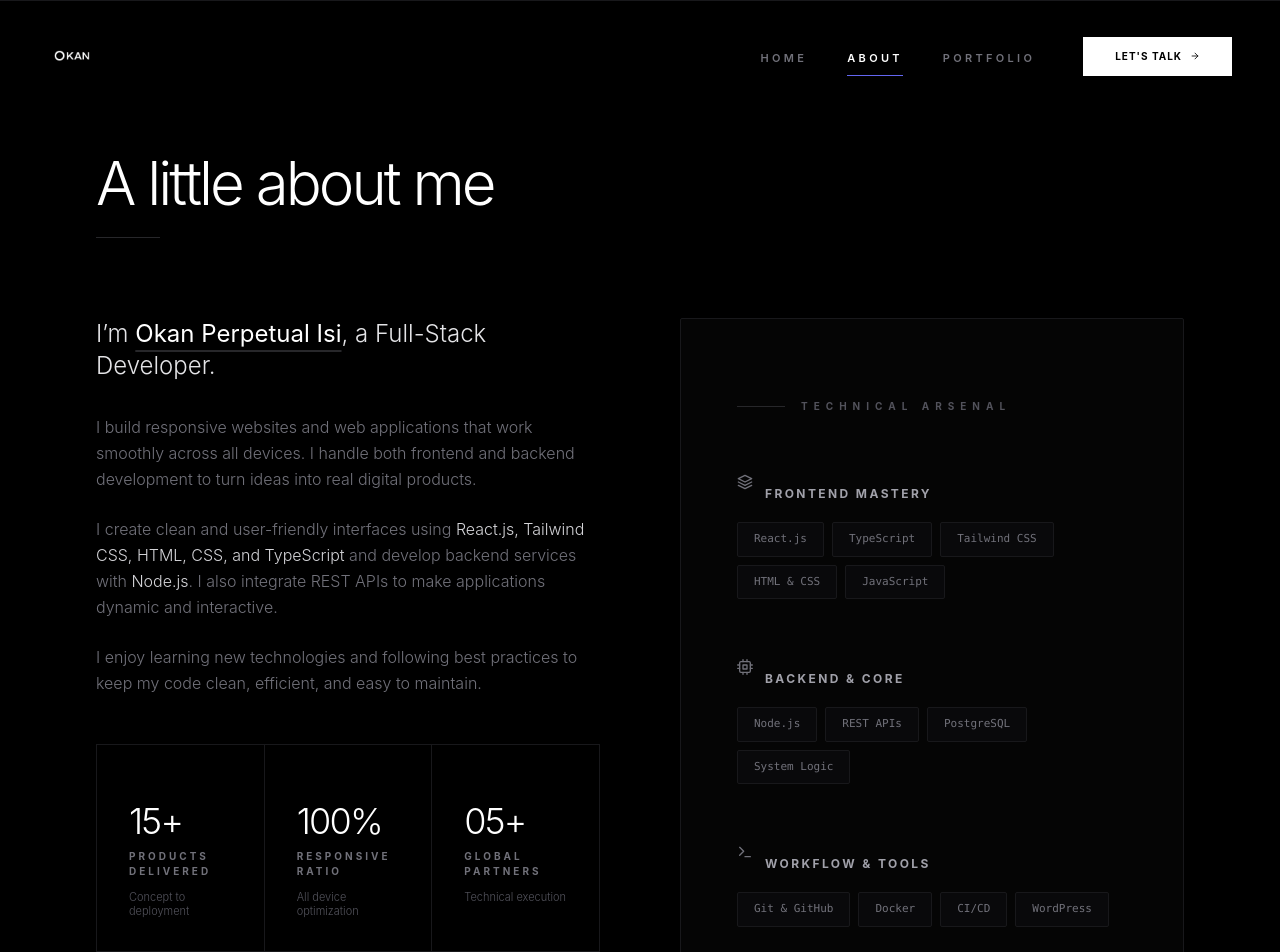
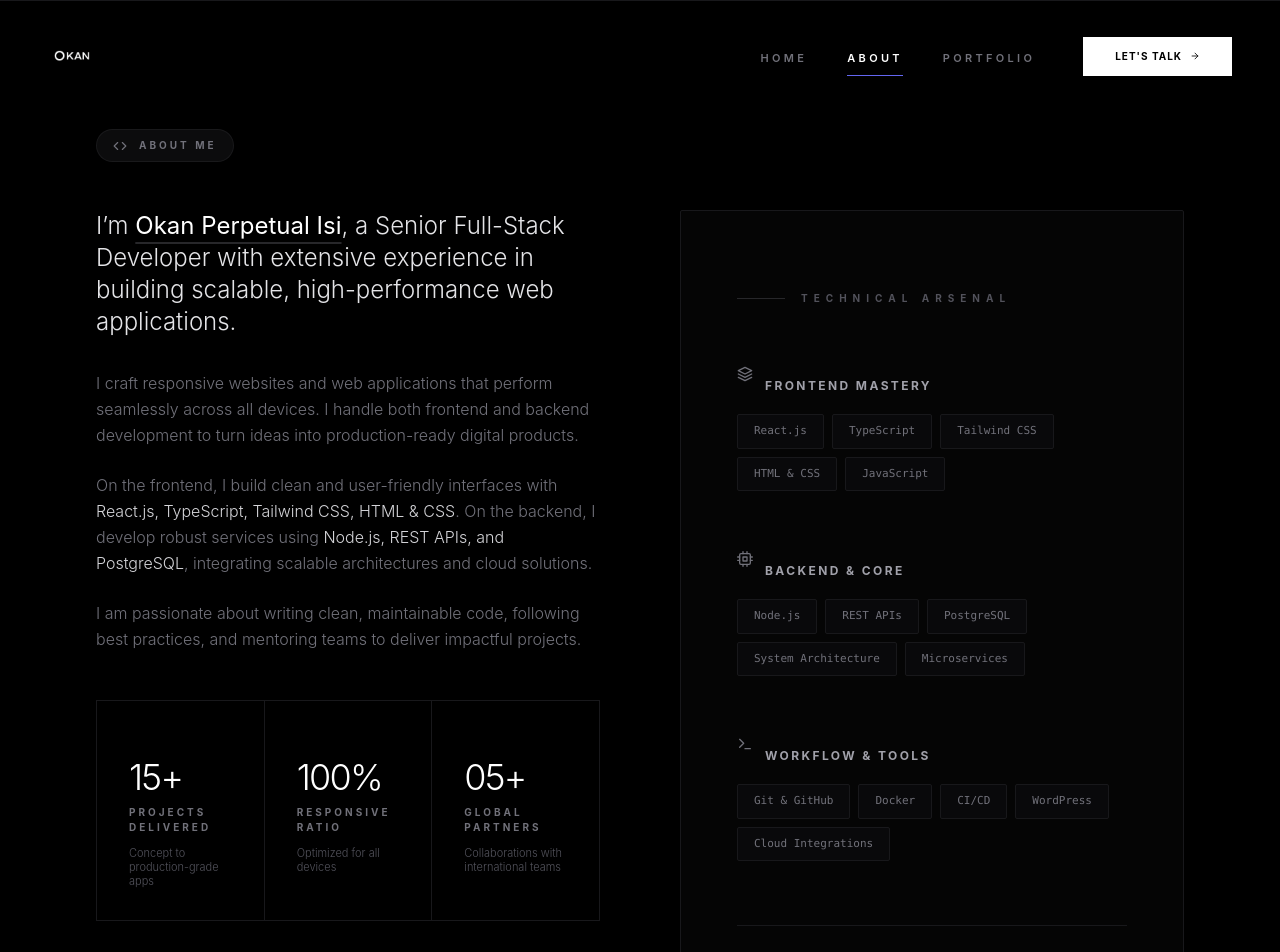
Before and after one commit to Perpetualisi/Isi-Portfolio2, a React (Vite) app: page /about in a window 1280 px wide. Shown: the top 952 px of the page. Built offline with nearby package versions, Linux system fonts and the light colour scheme.

Commit message:
Improve About, Portfolio, and Contact sections for client conversion

```diff
--- a/src/Components/About/About.jsx
+++ b/src/Components/About/About.jsx
@@ -11,37 +11,42 @@ const SKILL_CATEGORIES = [
   {
     title: "Backend & Core",
     icon: <FiCpu className="text-zinc-500" />,
-    skills: ["Node.js", "REST APIs", "PostgreSQL", "System Logic"],
+    skills: ["Node.js", "REST APIs", "PostgreSQL", "System Architecture", "Microservices"],
   },
   {
     title: "Workflow & Tools",
     icon: <FiTerminal className="text-zinc-500" />,
-    skills: ["Git & GitHub", "Docker", "CI/CD", "WordPress"],
+    skills: ["Git & GitHub", "Docker", "CI/CD", "WordPress", "Cloud Integrations"],
   },
 ];
 
 const achievements = [
-  { count: "15+", label: "Products Delivered", detail: "Concept to deployment" },
-  { count: "100%", label: "Responsive Ratio", detail: "All device optimization" },
-  { count: "05+", label: "Global Partners", detail: "Technical execution" },
+  { count: "15+", label: "Projects Delivered", detail: "Concept to production-grade apps" },
+  { count: "100%", label: "Responsive Ratio", detail: "Optimized for all devices" },
+  { count: "05+", label: "Global Partners", detail: "Collaborations with international teams" },
 ];
 
 const About = () => {
   return (
-    <section id="about" className="bg-[#000000] text-white py-32 px-6 sm:px-12 lg:px-24 border-t border-zinc-900">
+    <section
+      id="about"
+      className="bg-[#000000] text-white py-32 px-6 sm:px-12 lg:px-24 border-t border-zinc-900"
+    >
       <div className="max-w-7xl mx-auto">
 
-        {/* Simple Straight Heading */}
-        <div className="mb-20">
-          <motion.h2
+        {/* Heading */}
+        <div className="mb-12 flex items-center gap-3">
+          <motion.div
             initial={{ opacity: 0, y: 10 }}
             whileInView={{ opacity: 1, y: 0 }}
             viewport={{ once: true }}
-            className="text-4xl md:text-6xl font-light tracking-tighter"
+            className="inline-flex items-center gap-3 px-4 py-2 rounded-full bg-zinc-900/50 border border-zinc-800/50 backdrop-blur-sm"
           >
-            A little about me
-          </motion.h2>
-          <div className="mt-6 w-16 h-[1px] bg-zinc-800" />
+            <FiCode className="text-zinc-500 text-sm" />
+            <span className="text-[10px] uppercase tracking-[0.3em] font-bold text-zinc-500">
+              About Me
+            </span>
+          </motion.div>
         </div>
 
         <div className="grid lg:grid-cols-2 gap-20 items-start">
@@ -50,18 +55,18 @@ const About = () => {
           <div className="space-y-12">
             <div className="space-y-8">
               <p className="text-zinc-200 leading-relaxed text-xl md:text-2xl font-light">
-                I’m <span className="text-white font-normal underline decoration-zinc-800 underline-offset-8">Okan Perpetual Isi</span>, a Full-Stack Developer.
+                I’m <span className="text-white font-normal underline decoration-zinc-800 underline-offset-8">Okan Perpetual Isi</span>, a Senior Full-Stack Developer with extensive experience in building scalable, high-performance web applications.
               </p>
 
               <div className="space-y-6 text-zinc-500 text-base leading-relaxed font-light max-w-xl">
                 <p>
-                  I build responsive websites and web applications that work smoothly across all devices. I handle both frontend and backend development to turn ideas into real digital products.
+                  I craft responsive websites and web applications that perform seamlessly across all devices. I handle both frontend and backend development to turn ideas into production-ready digital products.
                 </p>
                 <p>
-                  I create clean and user-friendly interfaces using <span className="text-zinc-300">React.js, Tailwind CSS, HTML, CSS, and TypeScript</span> and develop backend services with <span className="text-zinc-300">Node.js</span>. I also integrate REST APIs to make applications dynamic and interactive.
+                  On the frontend, I build clean and user-friendly interfaces with <span className="text-zinc-300">React.js, TypeScript, Tailwind CSS, HTML & CSS</span>. On the backend, I develop robust services using <span className="text-zinc-300">Node.js, REST APIs, and PostgreSQL</span>, integrating scalable architectures and cloud solutions.
                 </p>
                 <p>
-                  I enjoy learning new technologies and following best practices to keep my code clean, efficient, and easy to maintain.
+                  I am passionate about writing clean, maintainable code, following best practices, and mentoring teams to deliver impactful projects.
                 </p>
               </div>
             </div>
@@ -114,7 +119,7 @@ const About = () => {
                   <span className="animate-ping absolute inline-flex h-full w-full rounded-full bg-zinc-800 opacity-75"></span>
                   <span className="relative inline-flex rounded-full h-2 w-2 bg-zinc-600"></span>
                 </span>
-                Currently learning: <span className="text-zinc-300">WordPress</span>
+                Currently exploring: <span className="text-zinc-300">Cloud Architecture & WordPress</span>
               </p>
             </div>
           </div>
--- a/src/Components/Contact/Contact.jsx
+++ b/src/Components/Contact/Contact.jsx
@@ -1,6 +1,6 @@
 import React, { useState } from "react";
 import { motion, AnimatePresence } from "framer-motion";
-import { FiMail, FiPhone, FiMapPin, FiArrowUpRight, FiLoader } from "react-icons/fi";
+import { FiMail, FiPhone, FiMapPin, FiArrowUpRight, FiCode, FiLoader } from "react-icons/fi";
 
 const Contact = () => {
   const [isSubmitting, setIsSubmitting] = useState(false);
@@ -47,9 +47,23 @@ const Contact = () => {
         {/* Heading */}
         <header className="mb-16">
           <motion.div initial={{ opacity: 0, y: 10 }} whileInView={{ opacity: 1, y: 0 }} viewport={{ once: true }}>
-            <h2 className="text-xs font-bold uppercase tracking-wider text-zinc-600 flex items-center gap-4 mb-4">
-              <span className="w-12 h-[1px] bg-zinc-800" /> Contact
-            </h2>
+
+            {/* Badge-style heading */}
+            <div className="mb-6 flex items-center gap-3">
+              <motion.div
+                initial={{ opacity: 0, y: 10 }}
+                whileInView={{ opacity: 1, y: 0 }}
+                viewport={{ once: true }}
+                className="inline-flex items-center gap-3 px-4 py-2 rounded-full bg-zinc-900/50 border border-zinc-800/50 backdrop-blur-sm"
+              >
+                <FiCode className="text-zinc-500 text-sm" />
+                <span className="text-[10px] uppercase tracking-[0.3em] font-bold text-zinc-500">
+                  Contact
+                </span>
+              </motion.div>
+            </div>
+
+            {/* Subtitle */}
             <h1 className="text-3xl md:text-5xl font-light tracking-tight">
               Let's start a <span className="text-zinc-500 italic">conversation.</span>
             </h1>
@@ -85,8 +99,12 @@ const Contact = () => {
           </div>
 
           {/* Form */}
-          <motion.div initial={{ opacity: 0, x: 20 }} whileInView={{ opacity: 1, x: 0 }} viewport={{ once: true }}
-            className="bg-zinc-900 border border-zinc-900 p-8 md:p-12 rounded-sm shadow-[0_0_50px_rgba(255,255,255,0.02)]">
+          <motion.div
+            initial={{ opacity: 0, x: 20 }}
+            whileInView={{ opacity: 1, x: 0 }}
+            viewport={{ once: true }}
+            className="bg-zinc-900 border border-zinc-900 p-8 md:p-12 rounded-sm shadow-[0_0_50px_rgba(255,255,255,0.02)]"
+          >
             <form onSubmit={onSubmit} className="space-y-6">
 
               <div className="grid md:grid-cols-2 gap-6">
--- a/src/Components/Portfolio/Portfolio.jsx
+++ b/src/Components/Portfolio/Portfolio.jsx
@@ -1,6 +1,6 @@
 import React from "react";
 import { motion } from "framer-motion";
-import { FiGithub, FiExternalLink } from "react-icons/fi";
+import { FiCode, FiGithub, FiExternalLink } from "react-icons/fi";
 import Portfolio_Data from "../../assets/portfolio_data";
 
 const ProjectCard = ({ project, index }) => (
@@ -11,7 +11,7 @@ const ProjectCard = ({ project, index }) => (
     transition={{ duration: 0.6, delay: index * 0.1 }}
     className="group relative bg-[#0a0a0a] border border-zinc-800 rounded-lg overflow-hidden transition-all duration-500 hover:border-zinc-400 hover:shadow-[0_0_40px_rgba(255,255,255,0.07)]"
   >
-    {/* Image Container - High Clarity */}
+    {/* Image Container */}
     <div className="relative h-64 overflow-hidden border-b border-zinc-800">
       <img
         src={project.image}
@@ -19,10 +19,13 @@ const ProjectCard = ({ project, index }) => (
         className="w-full h-full object-cover transition-transform duration-700 group-hover:scale-105 opacity-90 group-hover:opacity-100"
       />
 
-      {/* High-contrast Tech Badges */}
+      {/* Tech Tags */}
       <div className="absolute top-4 left-4 flex flex-wrap gap-2">
         {project.tags.slice(0, 3).map((tag) => (
-          <span key={tag} className="px-3 py-1 bg-white text-black text-[9px] uppercase tracking-widest font-bold rounded-sm shadow-xl">
+          <span
+            key={tag}
+            className="px-3 py-1 bg-white text-black text-[9px] uppercase tracking-widest font-bold rounded-sm shadow-xl"
+          >
             {tag}
           </span>
         ))}
@@ -31,7 +34,7 @@ const ProjectCard = ({ project, index }) => (
       <div className="absolute inset-0 bg-gradient-to-t from-black/80 via-transparent to-transparent opacity-60 transition-opacity group-hover:opacity-30" />
     </div>
 
-    {/* Content Section */}
+    {/* Content */}
     <div className="p-8">
       <div className="flex justify-between items-start mb-4">
         <h3 className="text-xl font-semibold text-white tracking-tight">
@@ -44,7 +47,6 @@ const ProjectCard = ({ project, index }) => (
         {project.description}
       </p>
 
-      {/* Buttons - High Visibility */}
       <div className="flex items-center gap-6 pt-4 border-t border-zinc-800">
         <a
           href={project.link}
@@ -72,22 +74,37 @@ const ProjectCard = ({ project, index }) => (
 
 const Portfolio = () => {
   return (
-    <section id="portfolio" className="bg-[#000000] text-white py-32 px-6 md:px-12 lg:px-24 border-t border-zinc-900">
+    <section
+      id="portfolio"
+      className="bg-[#000000] text-white py-32 px-6 md:px-12 lg:px-24 border-t border-zinc-900"
+    >
       <div className="max-w-7xl mx-auto">
 
-        {/* Header Section: Bold & Bright */}
+        {/* Header Section */}
         <div className="flex flex-col md:flex-row justify-between items-baseline mb-20 gap-8">
           <div className="max-w-2xl">
-            <h2 className="text-white font-bold text-xs uppercase tracking-[0.5em] mb-6 flex items-center gap-4 text-zinc-500">
-              <span className="w-8 h-[1px] bg-zinc-700" />
-              Portfolio
-            </h2>
+            {/* Badge-style heading */}
+            <div className="mb-6 flex items-center gap-3">
+              <motion.div
+                initial={{ opacity: 0, y: 10 }}
+                whileInView={{ opacity: 1, y: 0 }}
+                viewport={{ once: true }}
+                className="inline-flex items-center gap-3 px-4 py-2 rounded-full bg-zinc-900/50 border border-zinc-800/50 backdrop-blur-sm"
+              >
+                <FiCode className="text-zinc-500 text-sm" />
+                <span className="text-[10px] uppercase tracking-[0.3em] font-bold text-zinc-500">
+                  Portfolio
+                </span>
+              </motion.div>
+            </div>
+
             <h1 className="text-5xl md:text-7xl font-bold tracking-tighter text-white">
-              Featured <span className="text-zinc-600">Projects.</span>
+              Featured <span className="text-zinc-600">Projects</span>
             </h1>
           </div>
+
           <p className="text-zinc-400 text-sm max-w-[300px] font-medium leading-relaxed border-l border-zinc-800 pl-6">
-            Converting complex logic into seamless digital experiences through modern engineering.
+            Turning complex logic into **scalable and seamless digital experiences** with modern engineering practices.
           </p>
         </div>
 
@@ -98,7 +115,7 @@ const Portfolio = () => {
           ))}
         </div>
 
-        {/* High-Impact CTA */}
+        {/* CTA */}
         <div className="mt-32 text-center">
           <motion.a
             whileHover={{ scale: 1.02 }}
```
